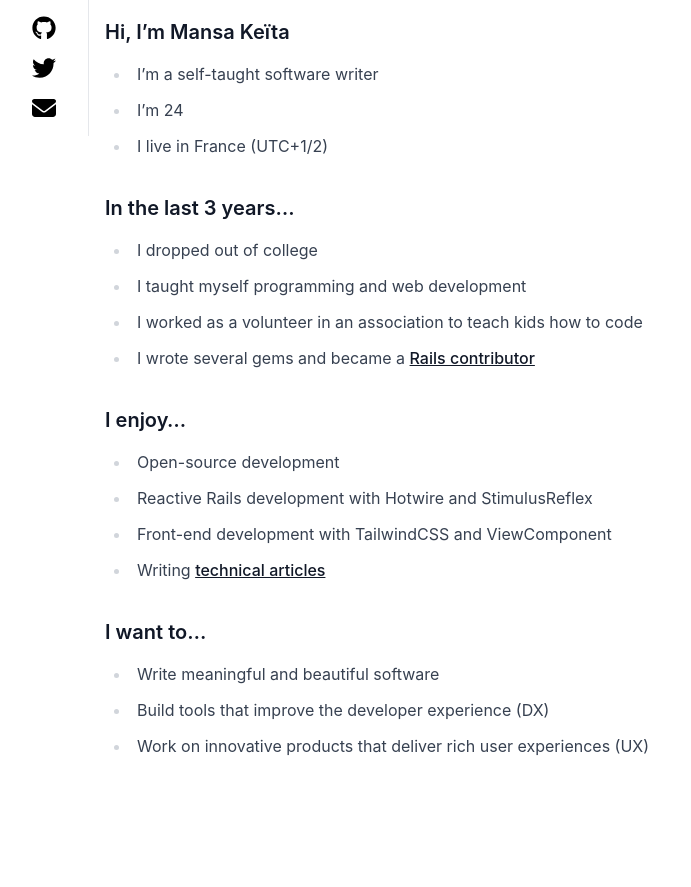
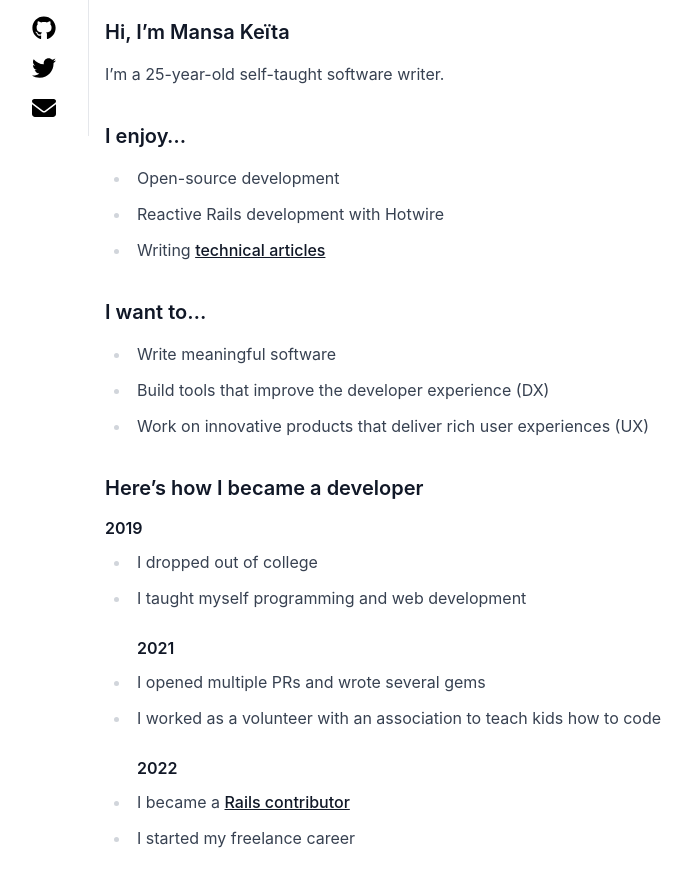
Before and after one commit to Mansakondo/Mansakondo.github.io, a Jekyll site: the page built from index.md, in a window 1280 px wide. Shown: the top 887 px of the page, without its empty margins (0-691 px from the left). Built offline with Jekyll 4.4.1, drawn with Linux system fonts in a browser that asks for light colours; nearby versions of some CDN libraries.

Commit message:
Update index.md

```diff
--- a/index.md
+++ b/index.md
@@ -3,23 +3,25 @@ layout: default
 title: "Mansa Keïta"
 ---
 ### Hi, I'm Mansa Keïta
-* I'm a self-taught software writer
-* I'm 24
-* I live in France (UTC+1/2)
-
-### In the last 3 years...
-* I dropped out of college
-* I taught myself programming and web development
-* I worked as a volunteer in an association to teach kids how to code
-* I wrote several gems and became a [Rails contributor](https://contributors.rubyonrails.org/contributors/mansakondo/commits)
+I'm a 25-year-old self-taught software writer.
 
 ### I enjoy...
 * Open-source development
-* Reactive Rails development with Hotwire and StimulusReflex
-* Front-end development with TailwindCSS and ViewComponent
+* Reactive Rails development with Hotwire
 * Writing [technical articles](https://dev.to/mansakondo)
 
 ### I want to...
-* Write meaningful and beautiful software
+* Write meaningful software
 * Build tools that improve the developer experience (DX)
 * Work on innovative products that deliver rich user experiences (UX)
+
+### Here's how I became a developer
+#### 2019
+* I dropped out of college
+* I taught myself programming and web development
+#### 2021
+* I opened multiple PRs and wrote several gems
+* I worked as a volunteer with an association to teach kids how to code
+#### 2022
+* I became a [Rails contributor](https://contributors.rubyonrails.org/contributors/mansakondo/commits)
+* I started my freelance career
```
